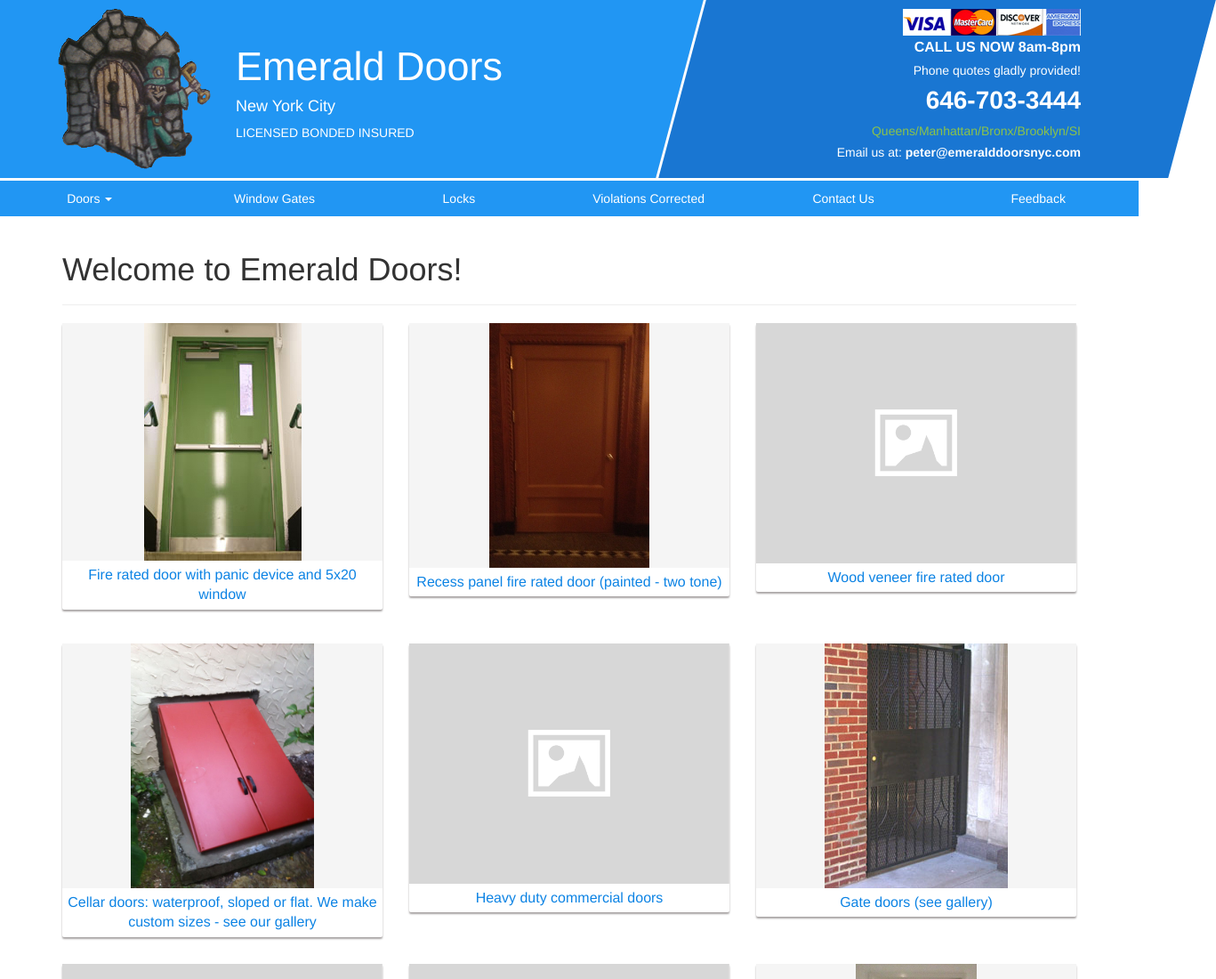
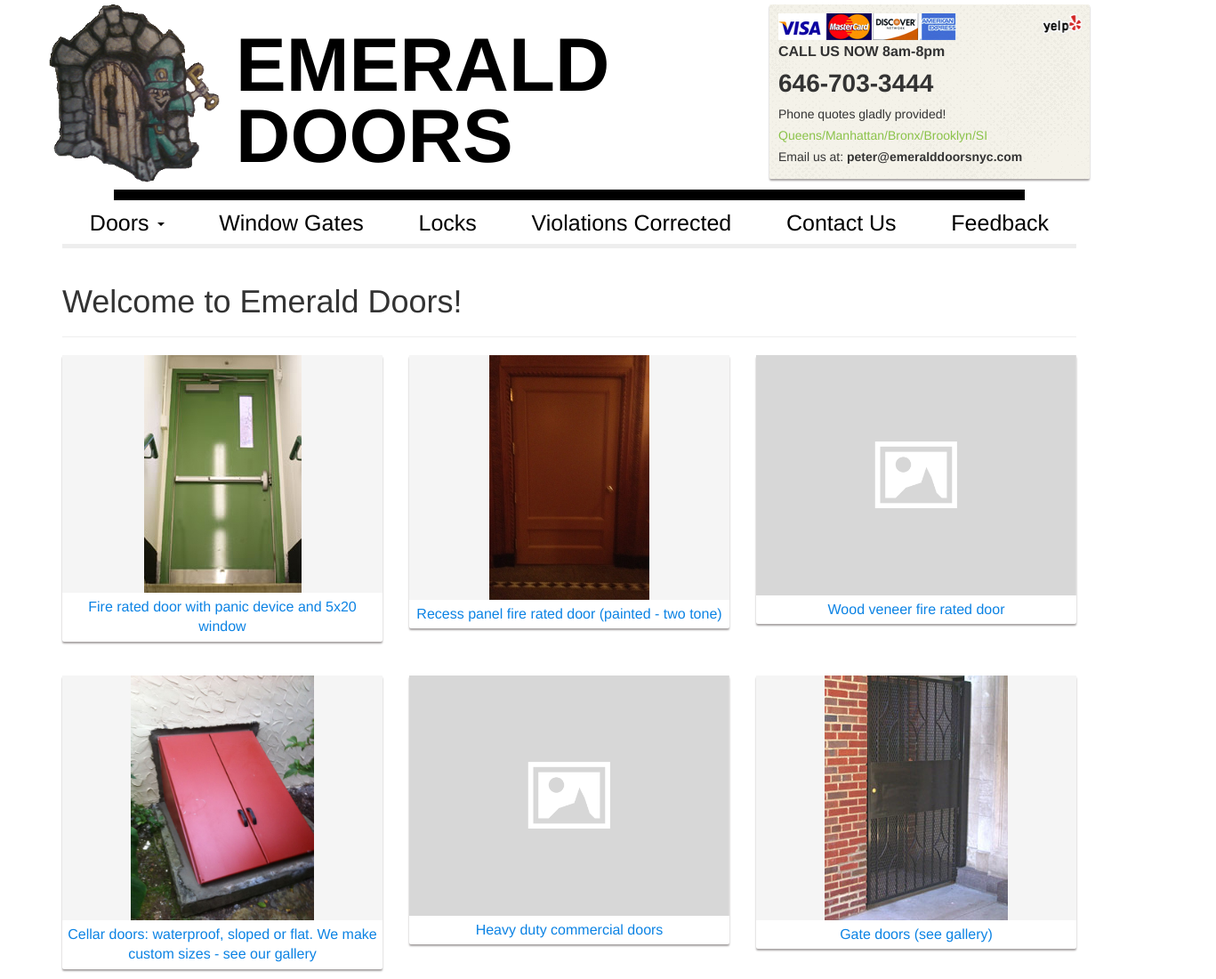
Before and after one commit to minhtritran/emerald-doors, a plain HTML site: page index.html in a window 1280 px wide. Shown: the top 1100 px of the page at 89% size, 1367 px wide, since content can reach past the window. Drawn offline with nearby package versions, Linux system fonts and the light colour scheme.

Commit message:
New header style

```diff
--- /dev/null
+++ b/css/header.css
@@ -0,0 +1,86 @@
+.title-block {
+	height: 200px;
+	position: relative;
+	margin-top: 5px;
+}
+
+.logo {
+	height: 200px;
+	position: absolute;
+	left: 0px;
+	top: 0px;
+}
+
+.title-block-content {
+	padding: 10px;
+	position: absolute;
+	left: 200px;
+	width: 450px;
+	font-size: 85px;
+	font-weight: 700;
+	color: black;
+	line-height: 80px;
+	margin-top: 18px;
+}
+
+.title-block-side {
+	padding: 10px;
+	position: absolute;
+	right: 0px;
+	top: 0px;
+	height: 196px;
+	text-align: left;
+	border-radius: 2px;
+	box-shadow: 0px 2px 2px rgba(34, 25, 25, 0.4);
+	width: 360px;
+	background-image: url("../images/halftone.png");
+	background-repeat: repeat;
+}
+
+.title-block-side > div {
+	padding-top: 2px;
+	padding-bottom: 2px;
+}
+
+.title-black-bar {
+	height: 12px;
+	background-color: black;
+	width: 80%;
+	margin: 0 auto;
+	margin-top: 8px;
+}
+
+.title-menu > .dropdown.open > a {
+	border-bottom: 5px solid black;
+}
+
+.title-menu {
+	display: flex;
+	flex-flow: row nowrap;
+}
+
+.title-menu-item {
+	flex: 1 0 auto;
+	text-align: center;
+}
+
+.title-menu-item > a {
+	font-size: 25px;
+	border-bottom: 5px solid #EEE;
+	color: black;
+	height: 54px;
+	display: block;
+	line-height: 50px;
+}
+
+.title-menu-item > a:link,
+.title-menu-item > a:visited,
+.title-menu-item > a:hover {
+	color: black;
+}
+
+.title-menu-item > a:hover,
+.title-menu-item > a:focus {
+	border-bottom: 5px solid black;
+	color: #649130;
+}
--- a/css/style.css
+++ b/css/style.css
@@ -1,10 +1,5 @@
 .body {
 	color: #212121;
-}
-
-.title-block {
-	height: 200px;
-	position: relative;
 }
 
 .title-block-pattern {
@@ -24,25 +19,8 @@
 	background-color: #2196F3;
 }
 
-.logo {
-	padding: 10px;
-	height: 200px;
-	position: absolute;
-	left: 0px;
-	top: 0px;
-}
-
 .title-block-container {
 	position:relative;
-}
-
-.title-block-content {
-	padding: 10px;
-	position: absolute;
-	left: 200px;
-	top: 20px;
-	width: 350px;
-	color: white;
 }
 
 .title-block-nav {
@@ -81,21 +59,6 @@
 	margin-bottom: 20px;
 	text-align: center;
 	background-color: #F3FAFF;
-}
-
-.title-block-side {
-	padding: 10px;
-	position: absolute;
-	right: 0px;
-	top: 0px;
-	height: 200px;
-	text-align: right;
-}
-
-.title-block-side > div {
-	padding-top: 2px;
-	padding-bottom: 2px;
-	color: white;
 }
 
 .title-slanted-background {
@@ -137,29 +100,6 @@ a:hover {
     text-decoration: none;
 }
 
-.nav-custom > li > a {
-	-webkit-border-radius: 0;
-	-moz-border-radius: 0;
-	border-radius: 0;
-}
-
-
-.nav-custom > li > a:link,
-.nav-custom > li > a:visited,
-.nav-custom > li > a:hover {
-	color: white;
-}
-
-.nav-custom > li > a:hover,
-.nav-custom > li > a:focus {
-	background-color: #8BC34A;
-}
-
-
-.nav-custom > li.dropdown.open > a {
-	background-color: #8BC34A;
-}
-
 .card a:hover {
 	background-color: #F5F5F5;
 	display:block;
--- a/header.html
+++ b/header.html
@@ -1,33 +1,25 @@
 <!-- Header for tablets/desktops -->
 <div class="hidden-xs">
-	<div class="container-fluid title-block">
-		<div class="title-block-pattern">
-			<div class="title-block-pattern-img"></div>
+	<div class="container title-block">
+		<a href="index.html"><img class="logo" src="images/logo.gif"/></a>
+		<div class="title-block-content">EMERALD DOORS</div>
+		<div class="title-block-side">
+			<div style="position:absolute; right: 0px; top:0px">
+				<a style="color: red" href="https://www.yelp.com/biz/emerald-doors-astoria"><img height="40" src="images/Yelp_trademark_RGB_outline.png"/></a>
 			</div>
-		<div class="container title-block-container">
-			<a href="index.html"><img class="logo" src="images/logo.gif"/></a>
-			<div class="title-block-content">
-				<h1 class="hidden-sm" style="font-size: 45px">Emerald Doors</h1>
-				<h1 class="visible-sm" style="font-size: 30px; font-weight:bold">Emerald Doors</h1>
-				<h4>New York City</h4>
-				<p class="title-block-content-subheader">LICENSED BONDED INSURED</p>
-			</div>
-
-			<div class="title-block-side">
 			<img src="images/creditCardLogo.jpg" />
 			<div style="font-size: 16px; font-weight: bold">CALL US NOW 8am-8pm</div>
+			<div style="font-size: 28px; font-weight: bold">646-703-3444</div>
 			<div>Phone quotes gladly provided!</div>
-				<div style="font-size: 28px; font-weight: bold">646-703-3444</div>
+
 			<div><a class="alt-style-link" href="#">Queens/Manhattan/Bronx/Brooklyn/SI</a></div>
 			<div>Email us at: <span style="font-weight: bold">peter@emeralddoorsnyc.com</span></div>
+
 		</div>
 	</div>
-		<div class="title-slanted-background title-slanted-image"></div>
-		<div class="title-slanted-background title-slanted-overlay"></div>
-	</div>
-	<div style="background-color: #2196F3; margin-top: 3px">
-		<ul class="nav nav-pills nav-justified nav-custom">
-			<li role="presentation" class="dropdown" id="nav-door-dropdown">
+	<div class="title-black-bar"></div>
+	<div class="container title-menu">
+		<div class="title-menu-item dropdown" id="nav-door-dropdown">
 			<a class="dropdown-toggle" data-toggle="dropdown" href="#" role="button" aria-haspopup="true" aria-expanded="false">Doors <span class="caret"></span></a>
 			<ul class="dropdown-menu" style="font-size: 16px">
 				<li><a href="cellar.html">Cellar Doors</a></li>
@@ -36,13 +28,12 @@
 				<li><a href="gate.html">Gate Doors</a></li>
 				<li><a href="soundresistant.html">Sound Resistant Doors</a></li>
 			</ul>
-			</li>
-			<li><a href="windowgates.html">Window Gates</a></li>
-			<li><a href="locks.html">Locks</a></li>
-			<li><a href="#">Violations Corrected</a></li>
-			<li><a href="#">Contact Us</a></li>
-			<li><a href="#">Feedback</a></li>
-		</ul>
+		</div>
+		<div class="title-menu-item"><a href="windowgates.html">Window Gates</a></div>
+		<div class="title-menu-item"><a href="locks.html">Locks</a></div>
+		<div class="title-menu-item"><a href="#">Violations Corrected</a></div>
+		<div class="title-menu-item"><a href="#">Contact Us</a></div>
+		<div class="title-menu-item"><a href="#">Feedback</a></div>
 	</div>
 </div>
 
--- a/index.html
+++ b/index.html
@@ -6,6 +6,7 @@
 		<meta name="keywords" content="doors,commercial,residential,metal,wood,fiberglass,entry,steel,kalamein,fire,gate,window">
 		<title>Emerald Doors is New York City's prime source for commercial and residential doors plus installation services.</title>
 		<link href="https://maxcdn.bootstrapcdn.com/bootstrap/3.3.6/css/bootstrap.min.css" rel="stylesheet" integrity="sha384-1q8mTJOASx8j1Au+a5WDVnPi2lkFfwwEAa8hDDdjZlpLegxhjVME1fgjWPGmkzs7" crossorigin="anonymous">
+		<link rel="stylesheet" type="text/css" href="css/header.css" />
 		<link rel="stylesheet" type="text/css" href="css/style.css" />
 	</head>
 	<body>
```
Also changed, not shown: cellar.html (+1 -0 lines), commercial.html (+1 -0 lines), fire.html (+1 -0 lines), gate.html (+1 -0 lines), soundresistant.html (+1 -0 lines), windowgates.html (+1 -0 lines), images/Yelp_burst_positive_RGB.png (added), images/Yelp_trademark_RGB_outline.png (added), images/halftone.png (added), images/sos.png (added), images/wood_pattern.png (deleted). Lines whose indentation alone changed are shown as unchanged.
